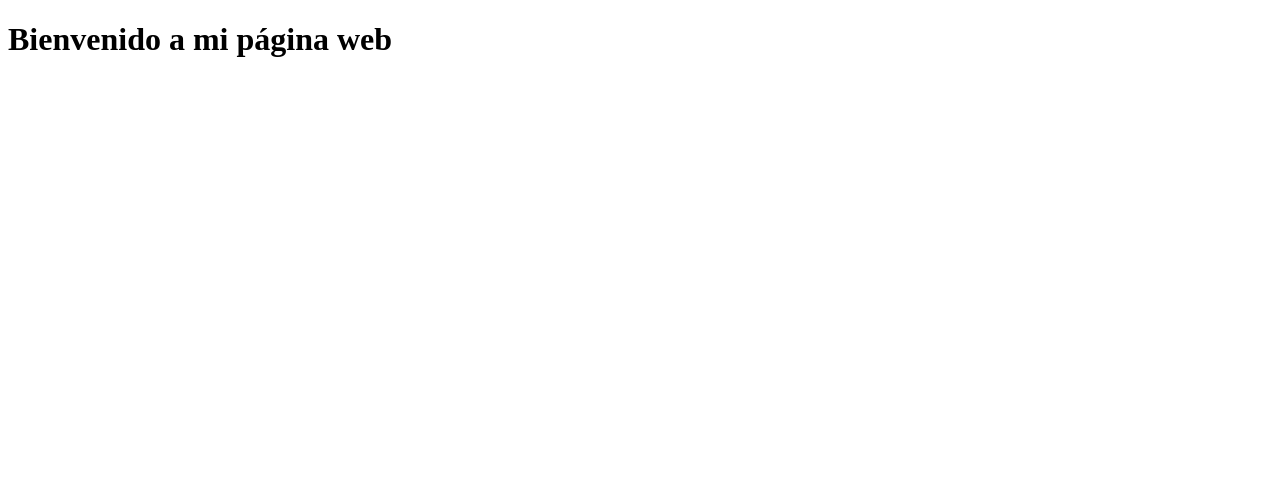
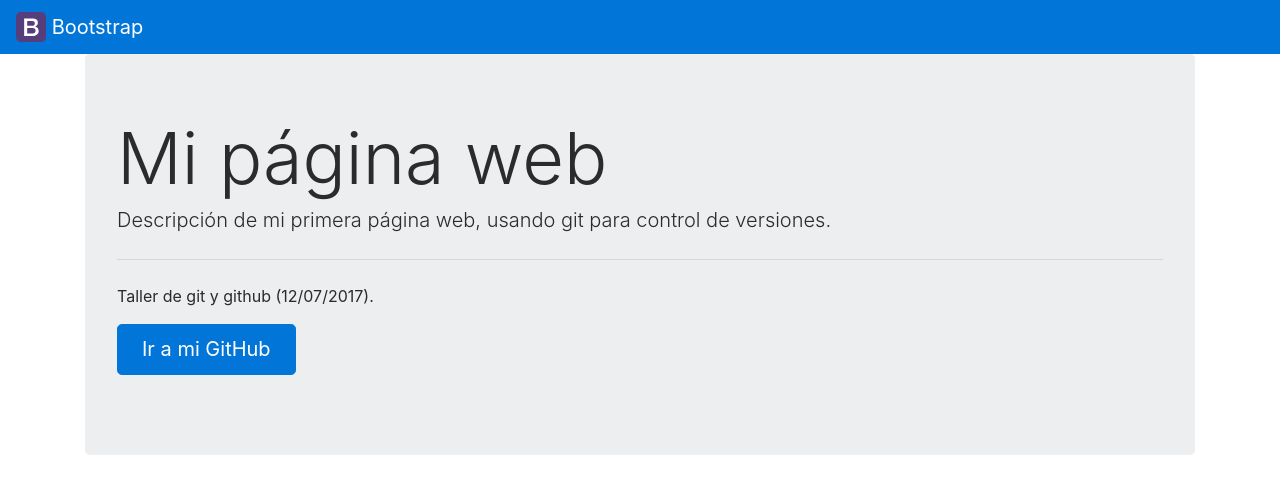
Before and after one commit to marlene15/pagina, a plain HTML site: page index.html in a window 1280 px wide. Drawn offline with nearby package versions, Linux system fonts and the light colour scheme.

Commit message:
Se modifico la vista de index.html (agregando framework Bootstrap 4) - Se agrego un icono para la vista de index.html

```diff
--- a/index.html
+++ b/index.html
@@ -3,8 +3,30 @@
     <head>
         <meta charset="utf-8">
         <title>Mi página web</title>
+        <link rel="stylesheet" href="https://maxcdn.bootstrapcdn.com/bootstrap/4.0.0-alpha.6/css/bootstrap.min.css" integrity="sha384-rwoIResjU2yc3z8GV/NPeZWAv56rSmLldC3R/AZzGRnGxQQKnKkoFVhFQhNUwEyJ" crossorigin="anonymous">
     </head>
     <body>
-    	<h1>Bienvenido a mi página web</h1>
+    	<!-- Just an image -->
+		<!-- Image and text -->
+		<nav class="navbar navbar-inverse bg-primary">
+		  <a class="navbar-brand" href="#">
+		    <img src="bootstrap-solid.svg" width="30" height="30" class="d-inline-block align-top" alt="">
+		    Bootstrap
+		  </a>
+		</nav>
+
+		<div class="container">
+			<div class="jumbotron">
+			  	<h1 class="display-3">Mi página web</h1>
+			  	<p class="lead">Descripción de mi primera página web, usando git para control de versiones.</p>
+			  	<hr class="my-4">
+			  	<p>Taller de git y github (12/07/2017).</p>
+			  	<p class="lead">
+			    	<a class="btn btn-primary btn-lg" href="https://github.com/marlene15" role="button" target="_blank">Ir a mi GitHub</a>
+			  	</p>
+			</div>
+		</div>
+
     </body>
+    <script src="https://maxcdn.bootstrapcdn.com/bootstrap/4.0.0-alpha.6/js/bootstrap.min.js" integrity="sha384-vBWWzlZJ8ea9aCX4pEW3rVHjgjt7zpkNpZk+02D9phzyeVkE+jo0ieGizqPLForn" crossorigin="anonymous"></script>
 </html>
```
Also changed, not shown: bootstrap-solid.svg (added).
